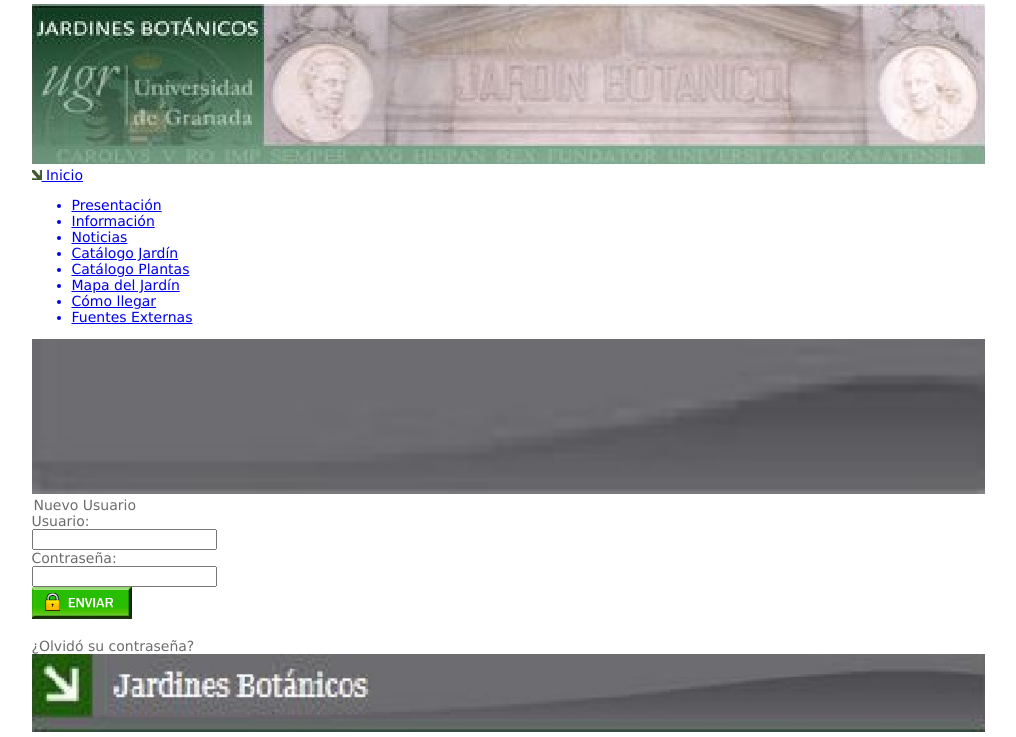
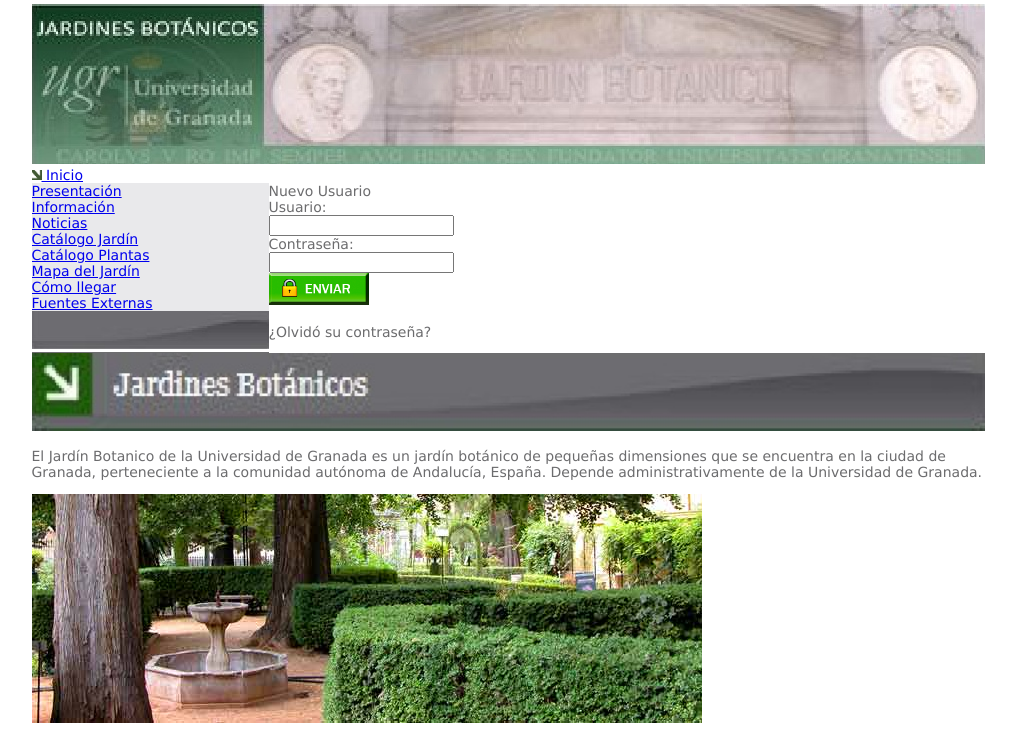
Before and after one commit to JaviYAngel/ProgramacionWeb, a PHP site: page /index01.html in a window 1280 px wide. Shown: the part 79-816 px from the top of the page, without its empty margins (132-1148 px from the left). Run offline with PHP 8.4, Linux system fonts and the light colour scheme.

Commit message:
subiendo imagenes #3

```diff
--- a/Practica1/css/estilo01.css
+++ b/Practica1/css/estilo01.css
@@ -20,7 +20,18 @@ header{
 }
 
 nav{
+    float: left;
+    width: 237px;
+    border-bottom: 1px solid #6D6D6F;
+    margin-top: 0;
+    overflow:hidden;
+    position:relative;
+}
 
+nav ul{
+    background: #E9E9EB;
+    padding: 0;
+    margin: 0;
 }
 
 .container{
```
